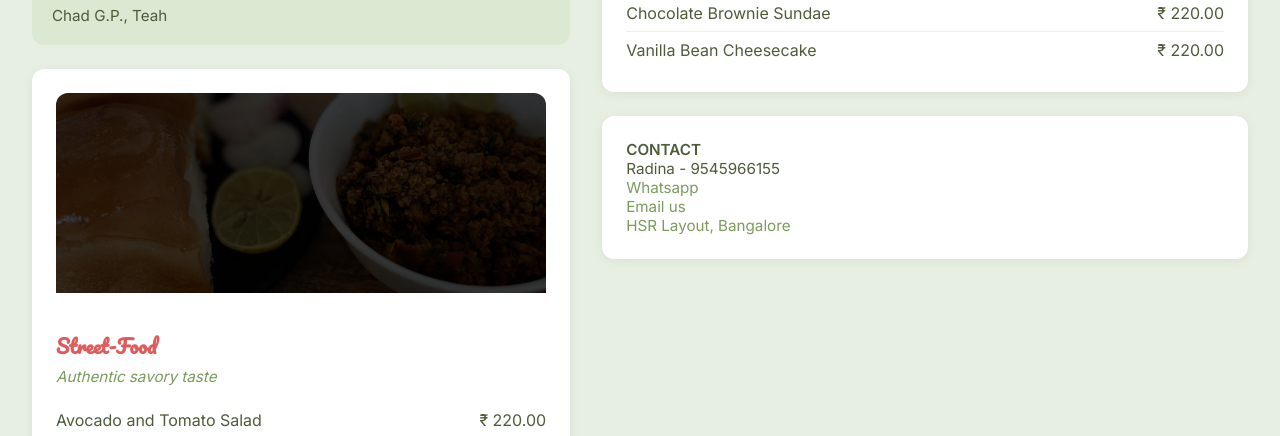
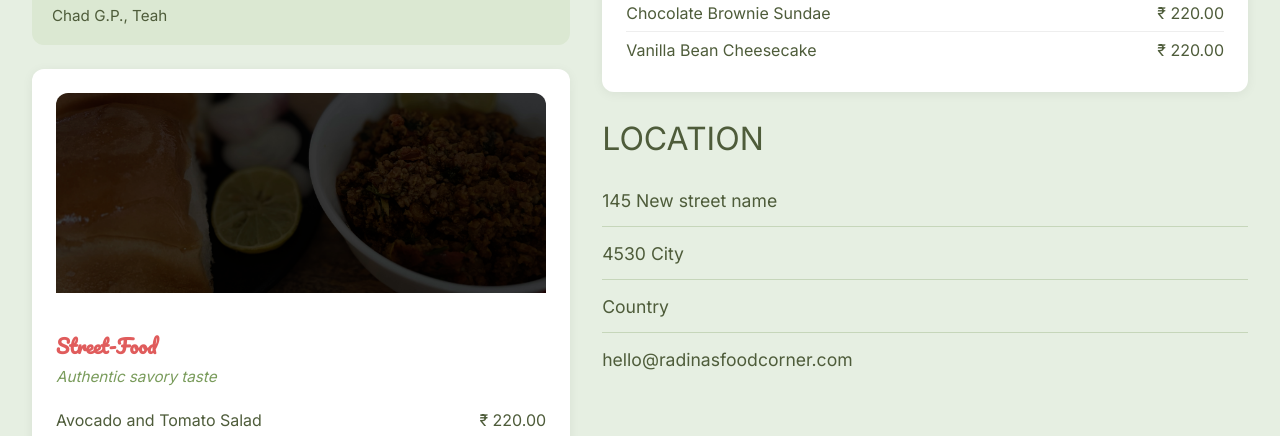
Before and after one commit to priyaaank/radinasfoodcorner, a React (Create React App) app: page / in a window 1280 px wide. Shown: the part 1437-1873 px from the top of the page. Built offline with nearby package versions, Linux system fonts and the light colour scheme.

Commit message:
Created the script to create the deployment correctly

```diff
--- a/src/App.css
+++ b/src/App.css
@@ -134,8 +134,38 @@
   }
 
   .location {
-    font-size: 0.95rem;
+    font-size: 1.1rem;
     margin-top: 24px;
+    color: var(--text-main);
+  }
+
+  .location-title {
+    font-size: 2rem;
+    color: var(--accent-dark);
+    margin-bottom: 32px;
+    font-family: 'Inter', sans-serif;
+    font-weight: 500;
+  }
+
+  .location-detail {
+    position: relative;
+    padding-bottom: 16px;
+    margin-bottom: 16px;
+  }
+
+  .location-detail::after {
+    content: "";
+    position: absolute;
+    bottom: 0;
+    left: 0;
+    right: 0;
+    height: 1px;
+    background: var(--text-light);
+    opacity: 0.3;
+  }
+
+  .location-detail:last-child::after {
+    display: none;
   }
 
   img {
--- a/src/components/Location.js
+++ b/src/components/Location.js
@@ -2,12 +2,12 @@ import React from "react";
 
 export default function Location() {
   return (
-    <div className="location card">
-      <strong>CONTACT</strong>
-      <div>Radina - 9545966155</div>
-      <div><a href="https://wa.me/919545966155">Whatsapp</a></div>
-      <div><a href="mailto:hello@radinasfoodcorner.com">Email us</a></div>
-      <div><a href="https://maps.app.goo.gl/EFLhhQF4Hf6q1hiY6" target="_blank" rel="noreferrer">HSR Layout, Bangalore</a></div>
+    <div className="location">
+      <h2 className="location-title">LOCATION</h2>
+      <div className="location-detail">145 New street name</div>
+      <div className="location-detail">4530 City</div>
+      <div className="location-detail">Country</div>
+      <div className="location-detail">hello@radinasfoodcorner.com</div>
     </div>
   );
 }
```
Also changed, not shown: 2 other files (tests, documents, lock files or other folders).
